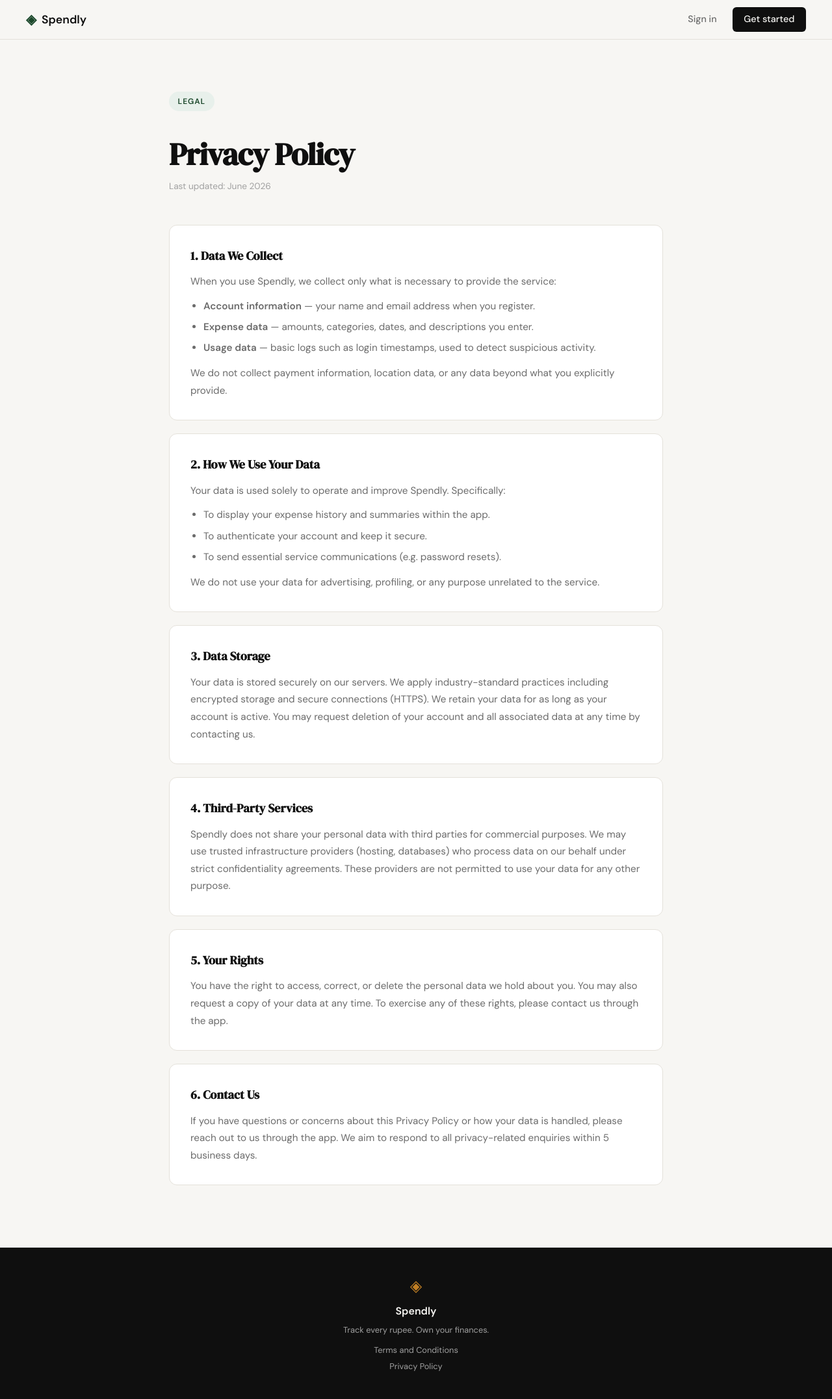
After one commit to ShravanNaik/spendly, a Flask app: page /privacy in a window 1280 px wide. The commit adds this page. Shown: the whole page at 65% size. Run offline with Flask 3, Linux system fonts and the light colour scheme.

Commit message:
landing: add privacy policy page and route

```diff
--- a/app.py
+++ b/app.py
@@ -15,6 +15,11 @@ def landing():
 @app.route("/terms")
 def terms():
     return render_template("terms.html")
+
+
+@app.route("/privacy")
+def privacy():
+    return render_template("privacy.html")
 
 
 @app.route("/register")
--- a/static/css/style.css
+++ b/static/css/style.css
@@ -507,6 +507,22 @@ a { color: inherit; text-decoration: none; }
     color: var(--ink-faint);
 }
 
+.footer-links {
+    display: flex;
+    flex-direction: column;
+    align-items: center;
+    gap: 0.25rem;
+    margin-top: 0.25rem;
+}
+
+.footer-links a {
+    font-size: 0.8rem;
+    color: var(--ink-faint);
+    transition: color 0.2s;
+}
+
+.footer-links a:hover { color: var(--paper); }
+
 /* ------------------------------------------------------------------ */
 /* Terms page                                                          */
 /* ------------------------------------------------------------------ */
--- a/templates/base.html
+++ b/templates/base.html
@@ -36,7 +36,7 @@
             <p class="footer-copy">Track every rupee. Own your finances.</p>
             <div class="footer-links">
                 <a href="/terms">Terms and Conditions</a>
-                <a href="#">Privacy Policy</a>
+                <a href="/privacy">Privacy Policy</a>
             </div>
         </div>
     </footer>
--- /dev/null
+++ b/templates/privacy.html
@@ -0,0 +1,61 @@
+{% extends "base.html" %}
+
+{% block title %}Privacy Policy — Spendly{% endblock %}
+
+{% block content %}
+
+<section class="terms-page">
+    <div class="terms-inner">
+        <div class="terms-header">
+            <div class="hero-badge">Legal</div>
+            <h1 class="terms-title">Privacy Policy</h1>
+            <p class="terms-meta">Last updated: June 2026</p>
+        </div>
+
+        <div class="terms-body">
+            <div class="terms-section">
+                <h2 class="terms-section-title">1. Data We Collect</h2>
+                <p>When you use Spendly, we collect only what is necessary to provide the service:</p>
+                <ul class="terms-list">
+                    <li><strong>Account information</strong> — your name and email address when you register.</li>
+                    <li><strong>Expense data</strong> — amounts, categories, dates, and descriptions you enter.</li>
+                    <li><strong>Usage data</strong> — basic logs such as login timestamps, used to detect suspicious activity.</li>
+                </ul>
+                <p style="margin-top: 0.75rem;">We do not collect payment information, location data, or any data beyond what you explicitly provide.</p>
+            </div>
+
+            <div class="terms-section">
+                <h2 class="terms-section-title">2. How We Use Your Data</h2>
+                <p>Your data is used solely to operate and improve Spendly. Specifically:</p>
+                <ul class="terms-list">
+                    <li>To display your expense history and summaries within the app.</li>
+                    <li>To authenticate your account and keep it secure.</li>
+                    <li>To send essential service communications (e.g. password resets).</li>
+                </ul>
+                <p style="margin-top: 0.75rem;">We do not use your data for advertising, profiling, or any purpose unrelated to the service.</p>
+            </div>
+
+            <div class="terms-section">
+                <h2 class="terms-section-title">3. Data Storage</h2>
+                <p>Your data is stored securely on our servers. We apply industry-standard practices including encrypted storage and secure connections (HTTPS). We retain your data for as long as your account is active. You may request deletion of your account and all associated data at any time by contacting us.</p>
+            </div>
+
+            <div class="terms-section">
+                <h2 class="terms-section-title">4. Third-Party Services</h2>
+                <p>Spendly does not share your personal data with third parties for commercial purposes. We may use trusted infrastructure providers (hosting, databases) who process data on our behalf under strict confidentiality agreements. These providers are not permitted to use your data for any other purpose.</p>
+            </div>
+
+            <div class="terms-section">
+                <h2 class="terms-section-title">5. Your Rights</h2>
+                <p>You have the right to access, correct, or delete the personal data we hold about you. You may also request a copy of your data at any time. To exercise any of these rights, please contact us through the app.</p>
+            </div>
+
+            <div class="terms-section">
+                <h2 class="terms-section-title">6. Contact Us</h2>
+                <p>If you have questions or concerns about this Privacy Policy or how your data is handled, please reach out to us through the app. We aim to respond to all privacy-related enquiries within 5 business days.</p>
+            </div>
+        </div>
+    </div>
+</section>
+
+{% endblock %}
```
